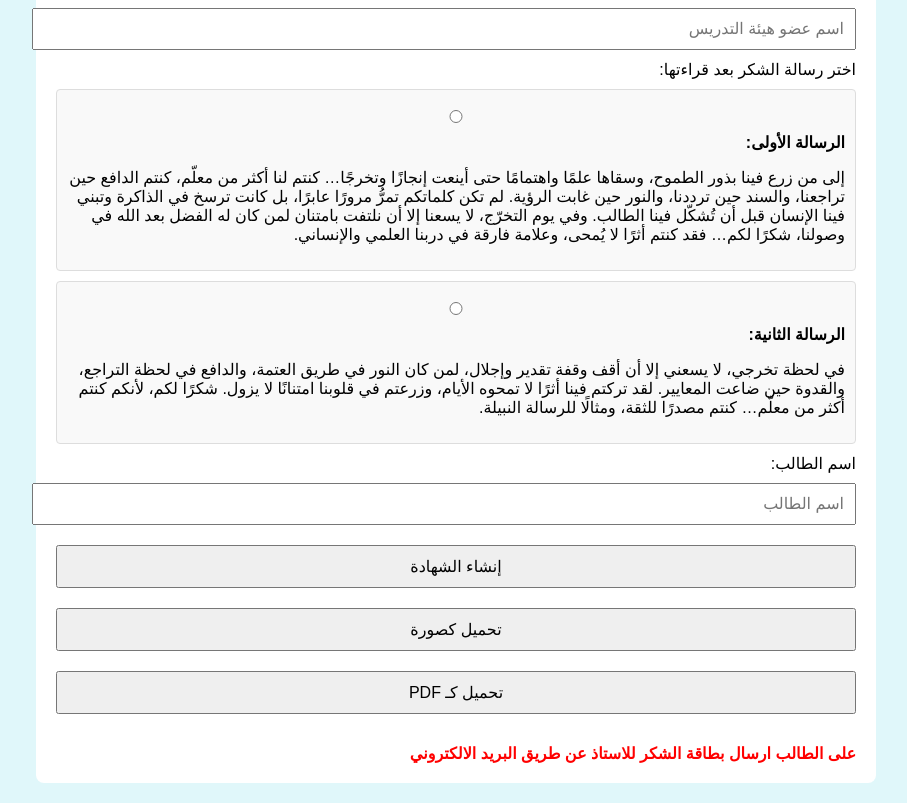
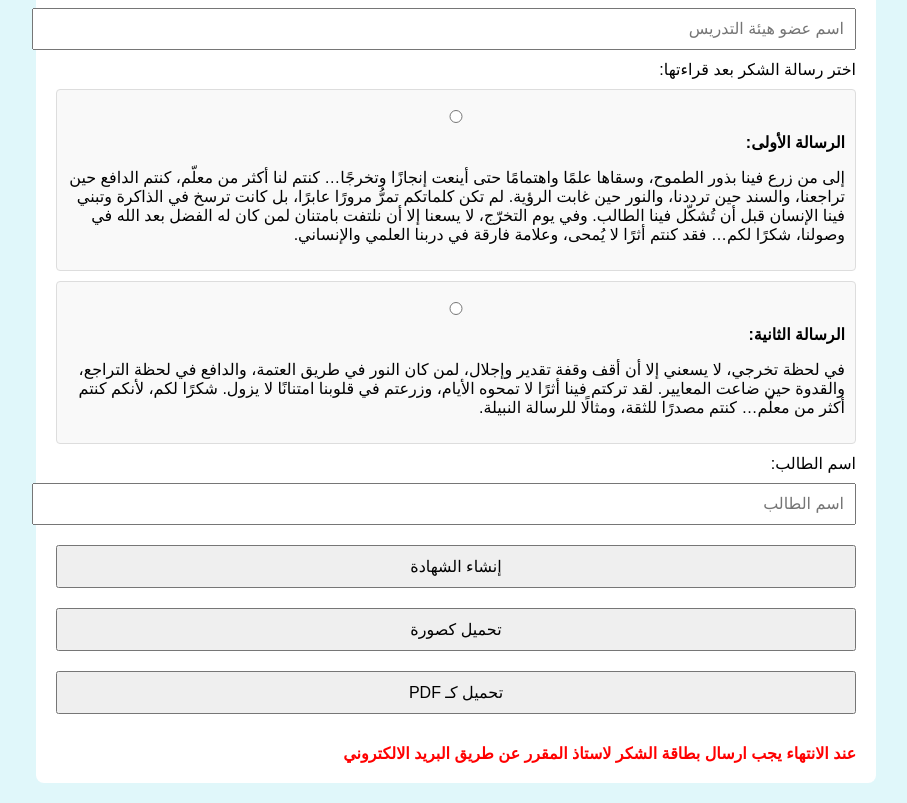
Before and after one commit to Jana33557799/-., a plain HTML site: page index.html in a window 1280 px wide. Shown: the part 129-932 px from the top of the page, without its empty margins (184-1091 px from the left). Drawn offline with nearby package versions, Linux system fonts and the light colour scheme.

Commit message:
Update index.html

```diff
--- a/index.html
+++ b/index.html
@@ -79,7 +79,7 @@
     <button onclick="downloadPDF()">تحميل كـ PDF</button>
 
     <div class="instructions">
-      على الطالب ارسال بطاقة الشكر للاستاذ عن طريق البريد الالكتروني
+      عند الانتهاء يجب ارسال بطاقة الشكر لاستاذ المقرر عن طريق البريد الالكتروني
     </div>
   </div>
   <!-- jsPDF library -->
```
